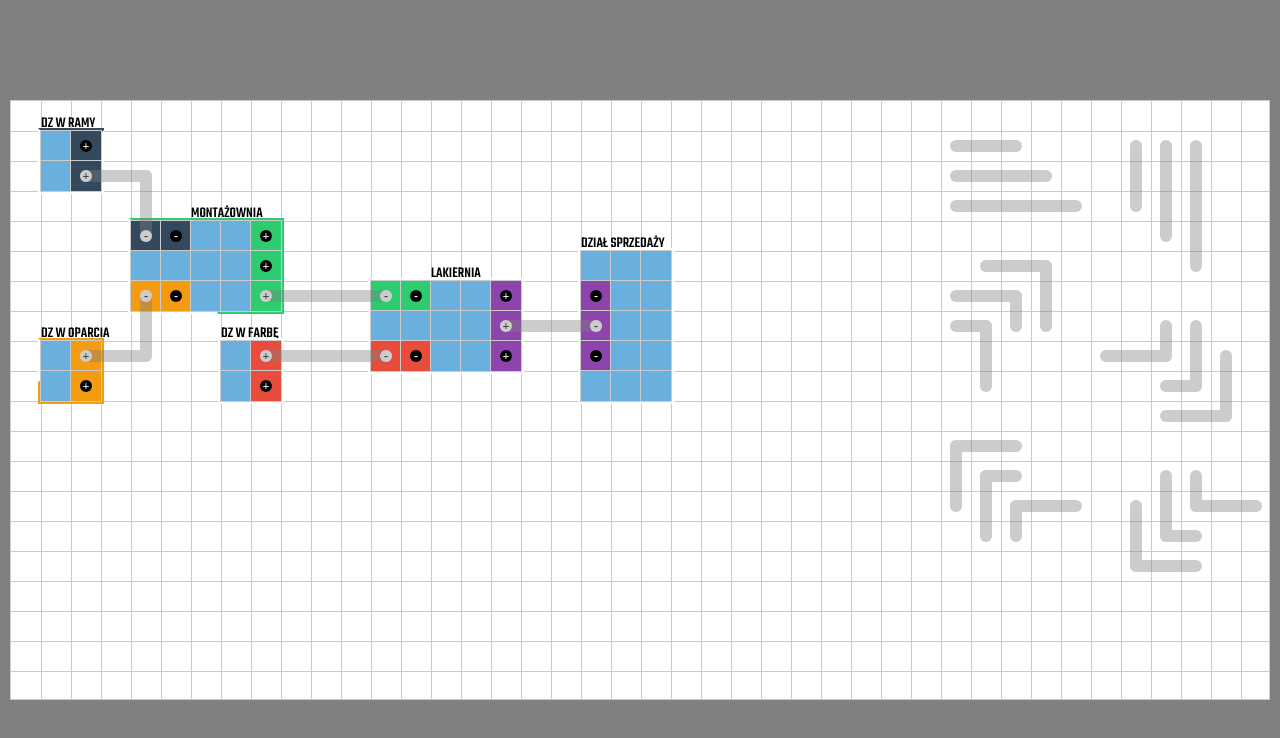
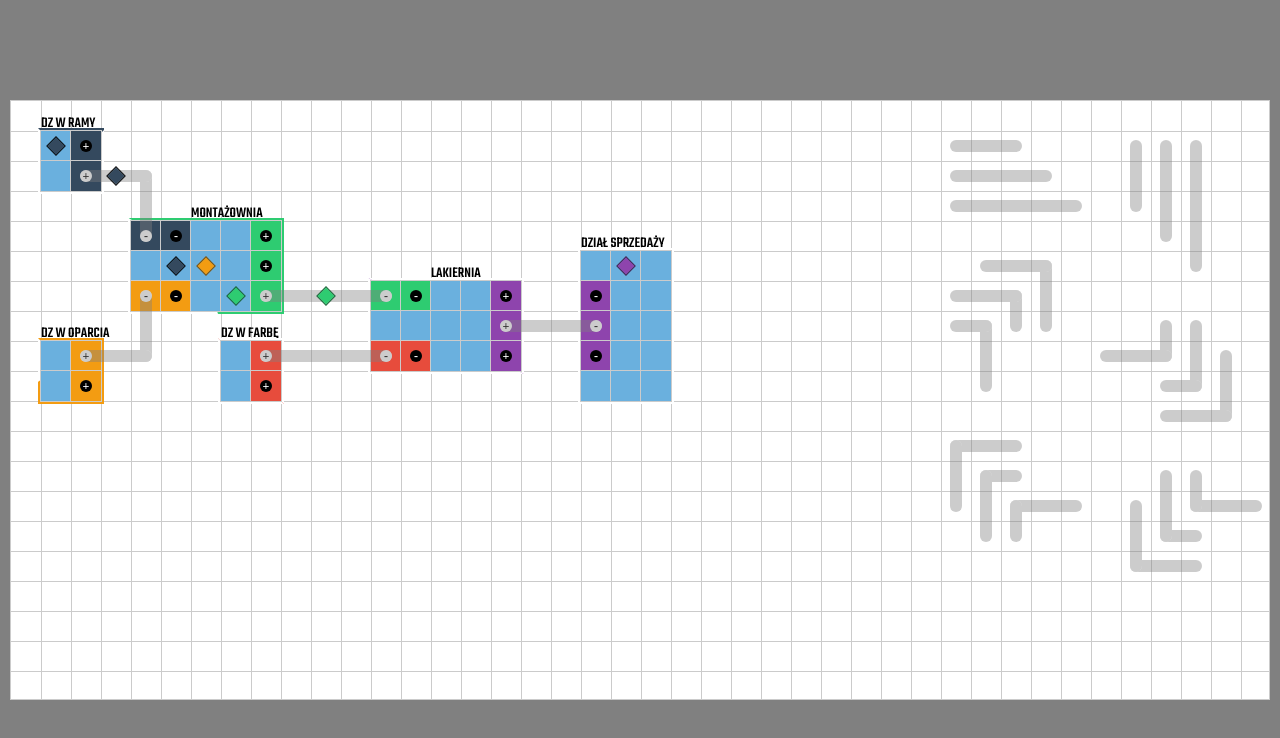
Before and after one commit to AdrianSzymanski/flowshop-html5-css3-template, a website: page app/index.html in a window 1280 px wide. Drawn offline with Linux system fonts and the light colour scheme; a web font is replaced by a local one.

Commit message:
Dodanie produktu

```diff
--- a/app/index.html
+++ b/app/index.html
@@ -20,7 +20,7 @@
 						<div class="c-machine__anim-wrapper is-animated-4"><div class="spinner pie"></div><div class="filler pie"></div><div class="mask"></div></div>
 
 						<div class="c-machine__unit-wrapper">
-							<span class="c-machine__unit"></span>
+							<span class="c-machine__unit"><span class="c-machine__product c-machine__product--1"></span></span>
 							<span class="c-machine__unit"><span class="c-machine__output c-machine__output--1"><span></span></span></span>
 							<span class="c-machine__unit"></span>
 							<span class="c-machine__unit"><span class="c-machine__output c-machine__output--1 is-connected"><span></span></span></span>
@@ -40,14 +40,14 @@
 							<span class="c-machine__unit"></span>
 							<span class="c-machine__unit"><span class="c-machine__output c-machine__output--2"><span></span></span></span>
 							<span class="c-machine__unit"></span>
-							<span class="c-machine__unit"></span>
-							<span class="c-machine__unit"></span>
+							<span class="c-machine__unit"><span class="c-machine__product c-machine__product--1"></span></span>
+							<span class="c-machine__unit"><span class="c-machine__product c-machine__product--3"></span></span>
 							<span class="c-machine__unit"></span>
 							<span class="c-machine__unit"><span class="c-machine__output c-machine__output--2"><span></span></span></span>
 							<span class="c-machine__unit"><span class="c-machine__input c-machine__input--3 is-connected"><span></span></span></span>
 							<span class="c-machine__unit"><span class="c-machine__input c-machine__input--3"><span></span></span></span>
 							<span class="c-machine__unit"></span>
-							<span class="c-machine__unit"></span>
+							<span class="c-machine__unit"><span class="c-machine__product c-machine__product--2"></span></span>
 							<span class="c-machine__unit"><span class="c-machine__output c-machine__output--2 is-connected"><span></span></span></span>
 						</div>
 					</div>
@@ -113,7 +113,7 @@
 
 						<div class="c-machine__unit-wrapper">
 							<span class="c-machine__unit"></span>
-							<span class="c-machine__unit"></span>
+							<span class="c-machine__unit"><span class="c-machine__product c-machine__product--5"></span></span>
 							<span class="c-machine__unit"></span>
 							<span class="c-machine__unit"><span class="c-machine__input c-machine__input--5"><span></span></span></span>
 							<span class="c-machine__unit"></span>
@@ -135,6 +135,8 @@
 				<div class="c-connector c-connector--tr-33" style="top:2rem; left:2rem;">
 					<span class="c-connector__pipe"></span>
 					<span class="c-connector__pipe"></span>
+
+					<span class="c-machine__product c-machine__product--1" style="top:0; left:1rem;"></span>
 				</div>
 
 				<div class="c-connector c-connector--br-33" style="top:6rem; left:2rem;">
@@ -144,6 +146,8 @@
 
 				<div class="c-connector c-connector--h-5" style="top:6em; left:8em;">
 					<span class="c-connector__pipe"></span>
+
+					<span class="c-machine__product c-machine__product--2" style="top:0; left:2rem;"></span>
 				</div>
 
 				<div class="c-connector c-connector--h-5" style="top:8em; left:8em;">
--- a/app/resources/sass/abstracts/_variables.scss
+++ b/app/resources/sass/abstracts/_variables.scss
@@ -1,3 +1,14 @@
+// config
+// --------------------------------------------------
+
+	$v-cell-size: 30px;	// single grid cell size (1rem), must be in pixels
+	$v-cell-padding: 0.3rem;
+
+	$v-grid-rows: 20;
+	$v-grid-cols: 42;
+
+	$v-animation-max-time: 100;
+
 
 // colors
 // --------------------------------------------------
@@ -28,18 +39,6 @@
 	$c-canvas: $c-white;
 
 
-// config
-// --------------------------------------------------
-
-	$v-cell-size: 30px;	// single grid cell size (1rem), must be in pixels
-	$v-cell-padding: 0.3rem;
-
-	$v-grid-rows: 20;
-	$v-grid-cols: 42;
-
-	$v-animation-max-time: 100;
-
-
 // media queries
 // --------------------------------------------------
 
--- a/app/resources/sass/components/_connector.scss
+++ b/app/resources/sass/components/_connector.scss
@@ -105,6 +105,18 @@
 		@include createPipe;
 	}
 
+	&__unit-wrapper {
+		position: absolute;
+		top: 0;
+		left: 0;
+		@include size(100%);
+		font-size: 0;
+
+		span {
+			@include size(1rem);
+		}
+	}
+
 
 
 	// connectors
--- a/app/resources/sass/components/_machine.scss
+++ b/app/resources/sass/components/_machine.scss
@@ -35,8 +35,10 @@
 	@mixin createProduct($_machine-number, $_bg) {
 		@at-root {
 			#{$_mod}__product--#{$_machine-number} {
-
-				background: $_bg;
+				&:after {
+					background: $_bg;
+					outline: 1px solid darken($_bg, 25%);
+				}
 			}
 		}
 	}
@@ -187,7 +189,18 @@
 	}
 
 	&__product {
+		position: relative;
+		display: inline-block;
+		@include size(100%);
 
+		&:after {
+			content: "";
+			position: absolute;
+			top: $v-cell-padding;
+			left: $v-cell-padding;
+			@include size((1rem - 2*$v-cell-padding));
+			@include rotate(45deg);
+		}
 	}
 
 
```
Also changed, not shown: app/build/css/master.css.
